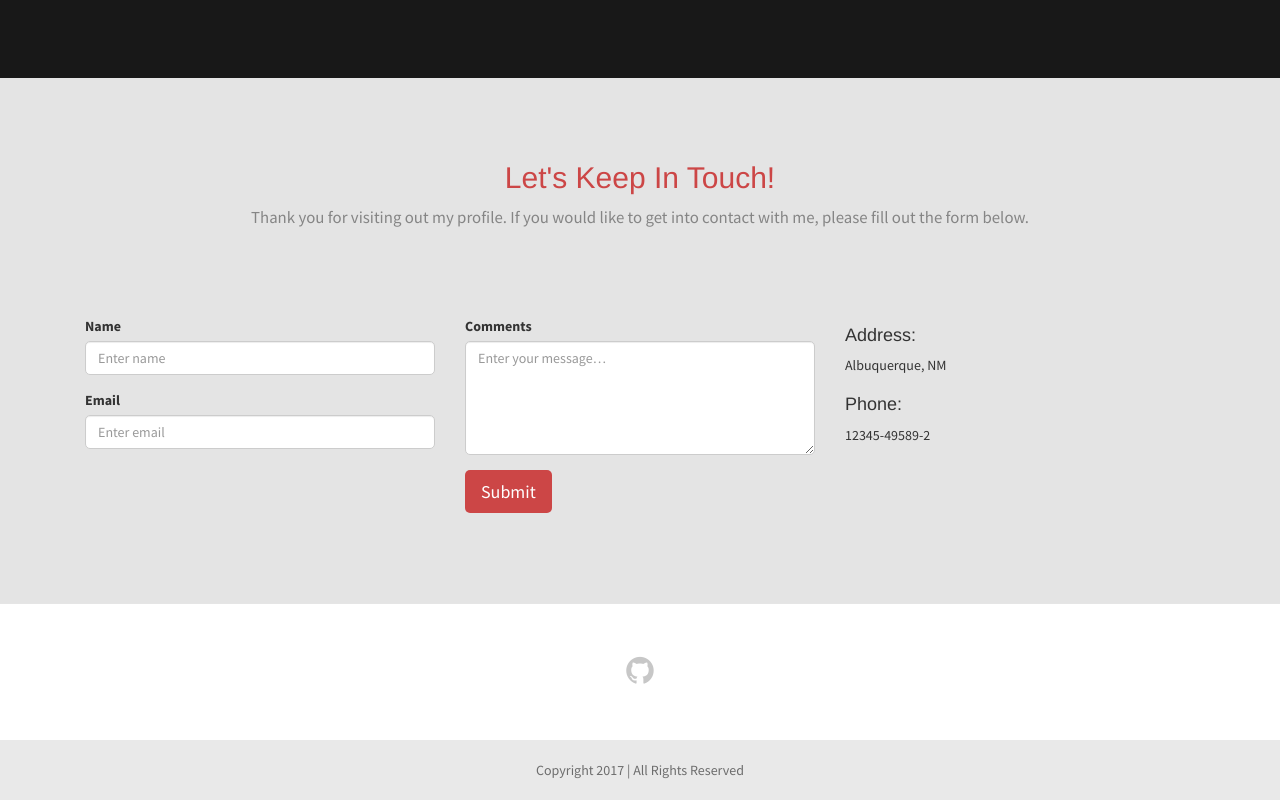
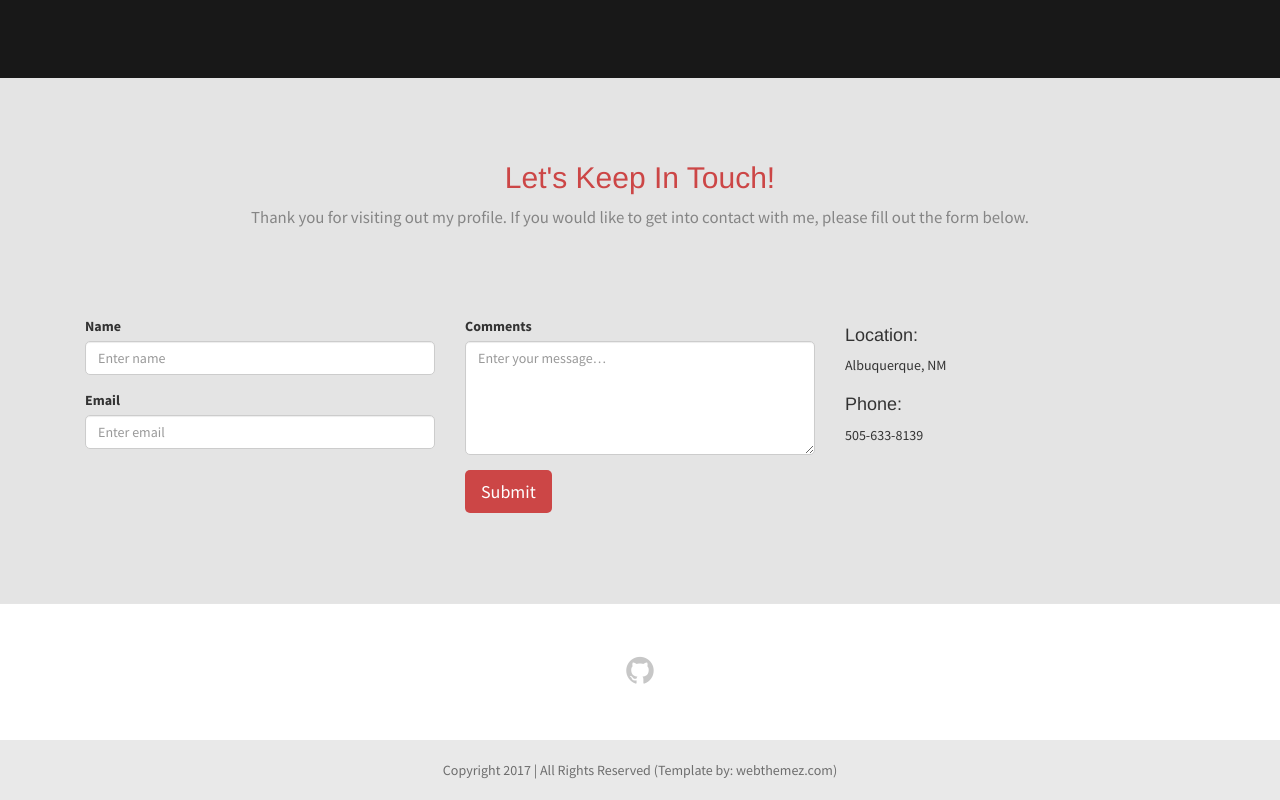
Before and after one commit to joshuabrenden/joshuabrenden.github.io, a plain HTML site: page index.html in a window 1280 px wide. Shown: the part 4289-5089 px from the top of the page. Drawn offline with Linux system fonts and the light colour scheme.

Commit message:
Continuing changes to person site

```diff
--- a/index.html
+++ b/index.html
@@ -11,7 +11,7 @@
     <!--[if lt IE 9]>
     <meta http-equiv="X-UA-Compatible" content="IE=edge,chrome=1">
     <![endif]-->
-    <title>Josh Brenden</title>
+    <title>Josh Brenden - Software Engineer</title>
     <meta name="description" content="">
     <meta name="author" content="WebThemez">
     <!--[if lt IE 9]>
@@ -540,14 +540,14 @@
                     </div>
                 </form>
                 <div class="col-sm-4">
-                    <h4>Address:</h4>
+                    <h4>Location:</h4>
                     <address>
                         Albuquerque, NM
                         <br>
                     </address>
                     <h4>Phone:</h4>
                     <address>
-                        12345-49589-2<br>
+                        505-633-8139<br>
                     </address>
                 </div>
             </div>
@@ -569,7 +569,7 @@
         <div class="container">
             <div class="row">
                 <div class="col-sm-12 text-center">
-                    Copyright 2017 | All Rights Reserved
+                    Copyright 2017 | All Rights Reserved (Template by: webthemez.com)
                 </div>
             </div>
             <!-- / .row -->
```
